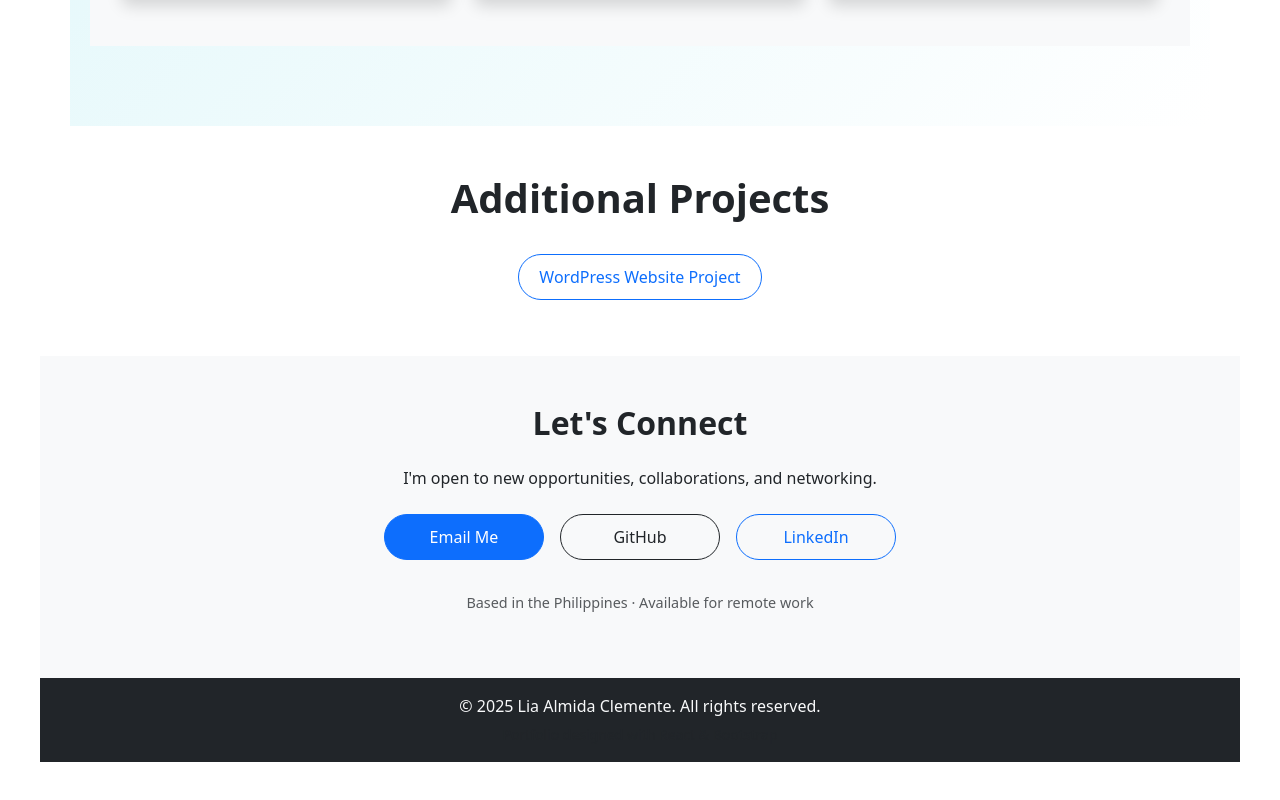
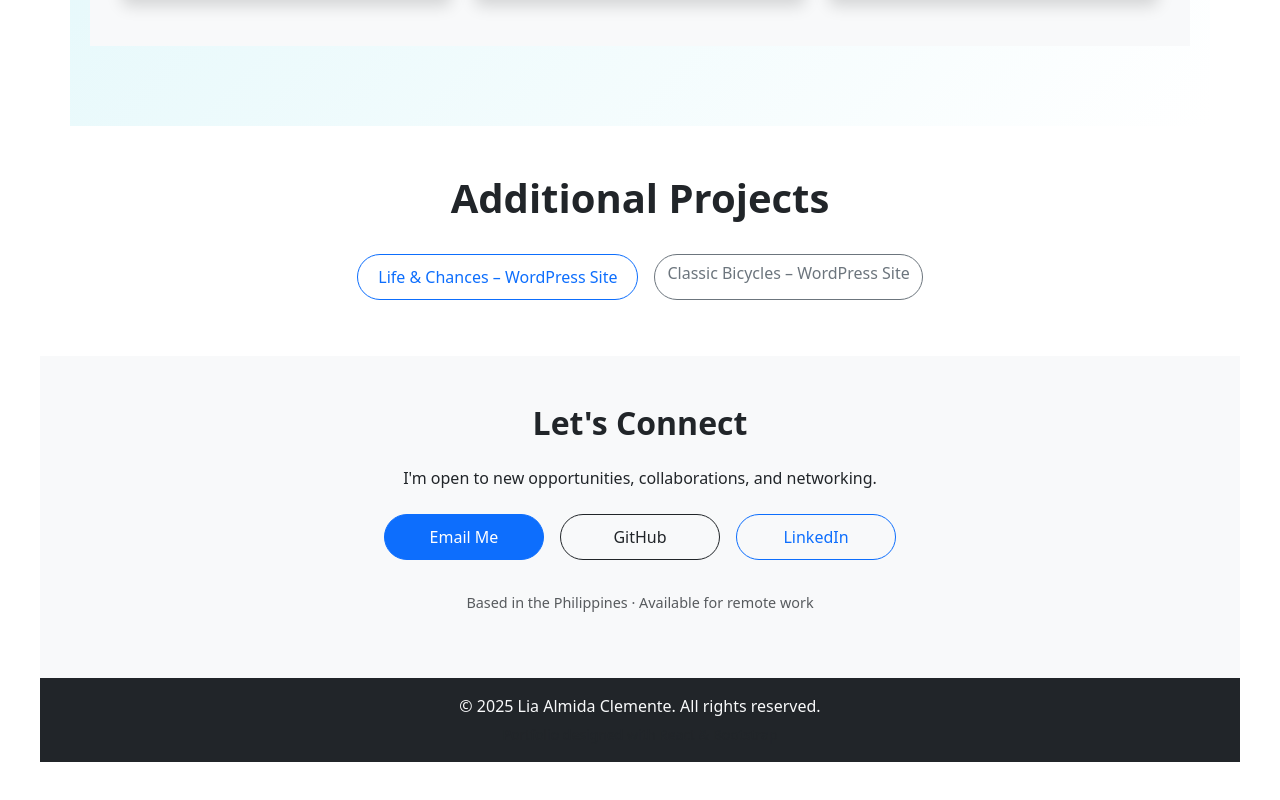
Before and after one commit to liaclemente22/myportfolio, a React (Create React App) app: page / in a window 1280 px wide. Shown: the part 1779-2579 px from the top of the page. Built offline with nearby package versions, Linux system fonts and the light colour scheme.

Commit message:
Add wordpress project

```diff
--- a/src/pages/Home.js
+++ b/src/pages/Home.js
@@ -25,7 +25,7 @@ const Home = () => {
         <FeaturedProjects />
       </section>
 
-      {/* Additional Projects */}
+       {/* Additional Projects */}
       <section className="additional-projects container text-center my-5">
         <h2 className="section-title mb-4">Additional Projects</h2>
         <div className="d-flex justify-content-center flex-wrap">
@@ -35,10 +35,19 @@ const Home = () => {
             rel="noopener noreferrer"
             className="btn btn-outline-primary m-2"
           >
-            WordPress Website Project
+            Life & Chances – WordPress Site
+          </a>
+          <a
+            href="https://classicbicycles1349.wordpress.com/"
+            target="_blank"
+            rel="noopener noreferrer"
+            className="btn btn-outline-secondary m-2"
+          >
+            Classic Bicycles – WordPress Site
           </a>
         </div>
       </section>
+
 
 
       <Contact />
```
